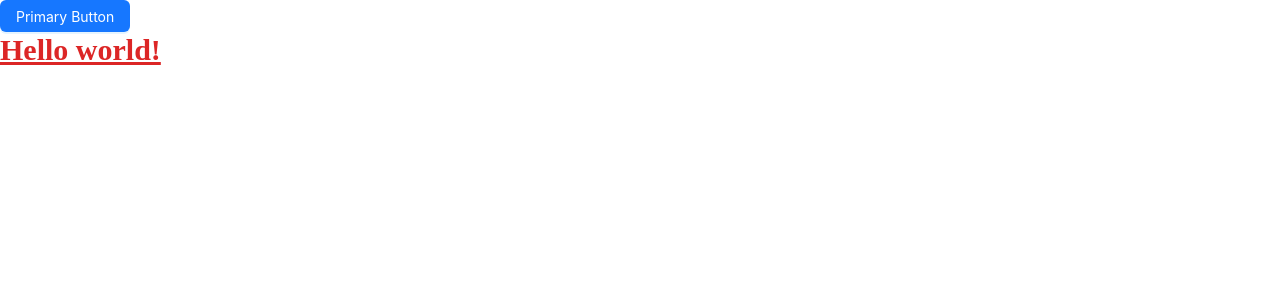
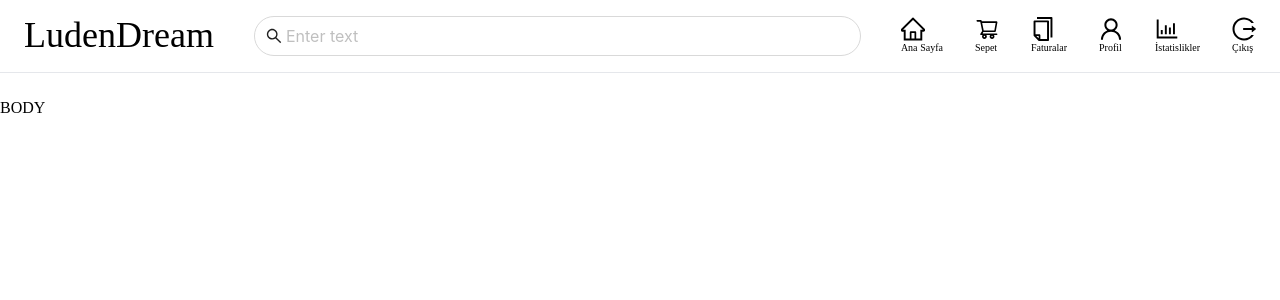
Before and after one commit to mstfay/POS_Application, a React (Create React App) app in the folder client/: page / in a window 1280 px wide. Shown: the top 300 px of the page. Built offline with nearby package versions, Linux system fonts and the light colour scheme.

Commit message:
Added Header component for header are

```diff
--- a/client/package.json
+++ b/client/package.json
@@ -7,6 +7,8 @@
     "@testing-library/react": "^13.4.0",
     "@testing-library/user-event": "^13.5.0",
     "antd": "^5.4.2",
+    "autoprefixer": "^10.4.14",
+    "postcss": "^8.4.22",
     "react": "^18.2.0",
     "react-dom": "^18.2.0",
     "react-scripts": "5.0.1",
--- /dev/null
+++ b/client/postcss.config.js
@@ -0,0 +1,6 @@
+module.exports = {
+    plugins: {
+      tailwindcss: {},
+      autoprefixer: {},
+    },
+  }
--- a/client/src/App.js
+++ /dev/null
@@ -1,12 +0,0 @@
-import { Button } from "antd";
-
-function App() {
-  return (
-    <div>
-      <Button type="primary">Primary Button</Button>
-      <h1 class="text-3xl font-bold underline text-red-600">Hello world!</h1>
-    </div>
-  );
-}
-
-export default App;
--- /dev/null
+++ b/client/src/App.jsx
@@ -0,0 +1,12 @@
+import Header from "./components/Header/Header";
+
+function App() {
+  return (
+    <div>
+      <Header />
+      <h2>BODY</h2>
+    </div>
+  );
+}
+
+export default App;
--- /dev/null
+++ b/client/src/components/Header/Header.jsx
@@ -0,0 +1,60 @@
+import {
+  SearchOutlined,
+  HomeOutlined,
+  ShoppingCartOutlined,
+  CopyOutlined,
+  UserOutlined,
+  BarChartOutlined,
+  LogoutOutlined,
+} from "@ant-design/icons";
+import { Input } from "antd";
+
+const Header = () => {
+  return (
+    <div className="border-b mb-6">
+      <header className="py-4 px-6 flex justify-between items-center gap-10">
+        <div className="logo">
+          <a href="/">
+            <h2 className="text-2xl md:text-4xl">LudenDream</h2>
+          </a>
+        </div>
+        <div className="header-search flex-1">
+          <Input
+            size="large"
+            placeholder="Enter text"
+            prefix={<SearchOutlined />}
+            className="rounded-full max-w-[800px]"
+          />
+        </div>
+        <div className="menu-links flex flex-justify-between items-center gap-8">
+          <a href="/" className="menu-link flex flex-col">
+            <HomeOutlined className="md:text-2xl text-xl" />
+            <span className="md:text-cs text-[10px]">Ana Sayfa</span>
+          </a>
+          <a href="/" className="menu-link flex flex-col">
+            <ShoppingCartOutlined className="md:text-2xl text-xl" />
+            <span className="md:text-cs text-[10px]">Sepet</span>
+          </a>
+          <a href="/" className="menu-link flex flex-col">
+            <CopyOutlined className="md:text-2xl text-xl" />
+            <span className="md:text-cs text-[10px]">Faturalar</span>
+          </a>
+          <a href="/" className="menu-link flex flex-col">
+            <UserOutlined className="md:text-2xl text-xl" />
+            <span className="md:text-cs text-[10px]">Profil</span>
+          </a>
+          <a href="/" className="menu-link flex flex-col">
+            <BarChartOutlined className="md:text-2xl text-xl" />
+            <span className="md:text-cs text-[10px]">İstatislikler</span>
+          </a>
+          <a href="/" className="menu-link flex flex-col">
+            <LogoutOutlined className="md:text-2xl text-xl" />
+            <span className="md:text-cs text-[10px]">Çıkış</span>
+          </a>
+        </div>
+      </header>
+    </div>
+  );
+};
+
+export default Header;
--- a/client/src/index.css
+++ b/client/src/index.css
@@ -2,9 +2,10 @@
 @tailwind components;
 @tailwind utilities;
 
-@import url('https://fonts.googleapis.com/css2?family=Neuton&display=swap');
+@import url('https://fonts.googleapis.com/css2?family=Neuton&family=Noto+Serif+Hebrew&display=swap');
 
 body {
   margin: 0;
   font-family: 'Neuton', serif;
+  font-family: 'Noto Serif Hebrew', serif;
 }
--- a/client/tailwind.config.js
+++ b/client/tailwind.config.js
@@ -1,6 +1,6 @@
 /** @type {import('tailwindcss').Config} */
 module.exports = {
-  content: ["./src/**/*.{html,js}"],
+  content: ['./src/**/*.{html,js,jsx,ts,tsx}'],
   theme: {
     extend: {},
   },
```
Also changed, not shown: 2 other files (tests, documents, lock files or other folders).
